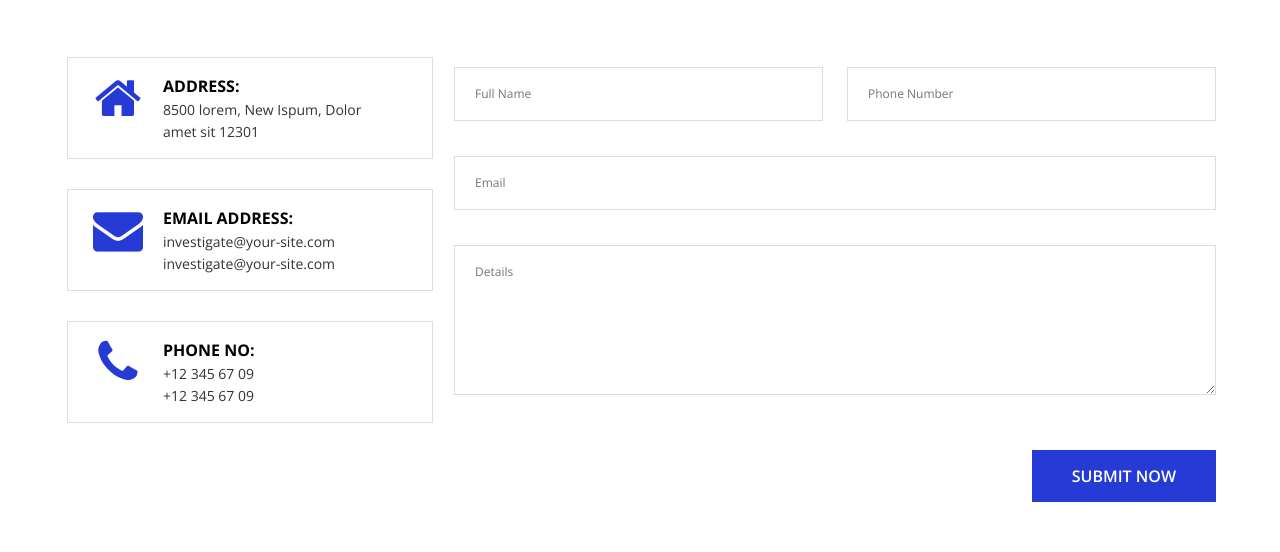
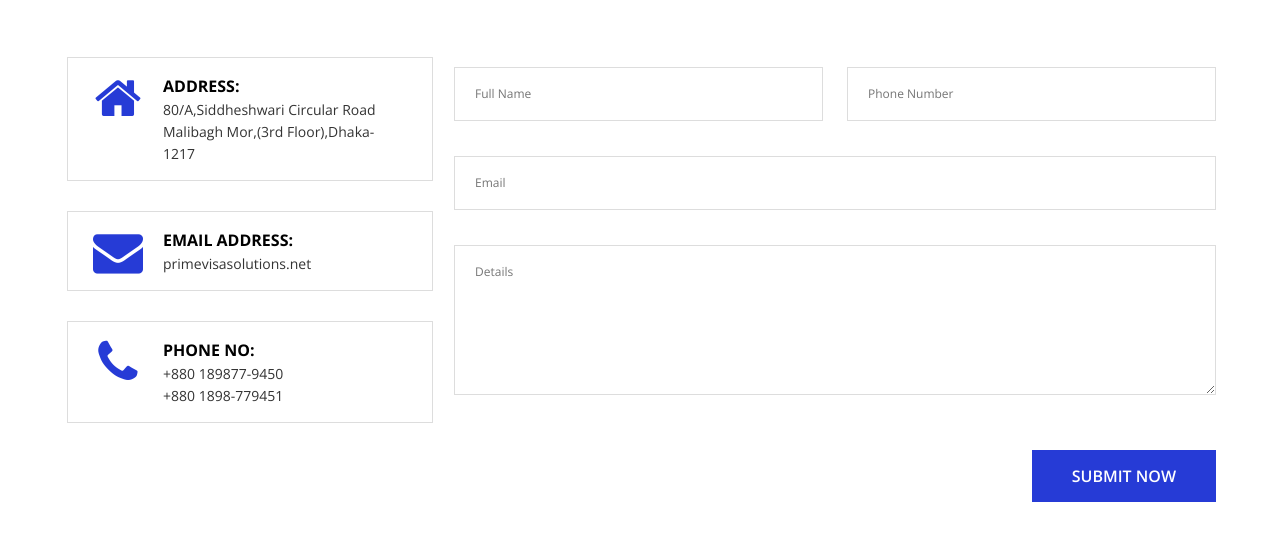
Before and after one commit to prosanto98/Job-portal, a plain HTML site: page contact-us.html in a window 1280 px wide. Shown: the part 248-800 px from the top of the page. Drawn offline with nearby package versions, Linux system fonts and the light colour scheme.

Commit message:
Contact us page

```diff
--- a/contact-us.html
+++ b/contact-us.html
@@ -144,7 +144,10 @@
                   <span><i class="fa fa-home"></i></span>
                   <div class="information">
                     <strong>Address:</strong>
-                    <p>8500 lorem, New Ispum, Dolor amet sit 12301</p>
+                    <p>
+                      80/A,Siddheshwari Circular Road Malibagh Mor,(3rd
+                      Floor),Dhaka-1217
+                    </p>
                   </div>
                 </div>
                 <!-- Contact Info -->
@@ -152,8 +155,7 @@
                   <span><i class="fa fa-envelope"></i></span>
                   <div class="information">
                     <strong>Email Address:</strong>
-                    <p>investigate@your-site.com</p>
-                    <p>investigate@your-site.com</p>
+                    <p>primevisasolutions.net</p>
                   </div>
                 </div>
                 <!-- Contact Info -->
@@ -161,8 +163,8 @@
                   <span><i class="fa fa-phone"></i></span>
                   <div class="information">
                     <strong>Phone No:</strong>
-                    <p>+12 345 67 09</p>
-                    <p>+12 345 67 09</p>
+                    <p>+880 189877-9450</p>
+                    <p>+880 1898-779451</p>
                   </div>
                 </div>
                 <!-- Contact Info -->
```
